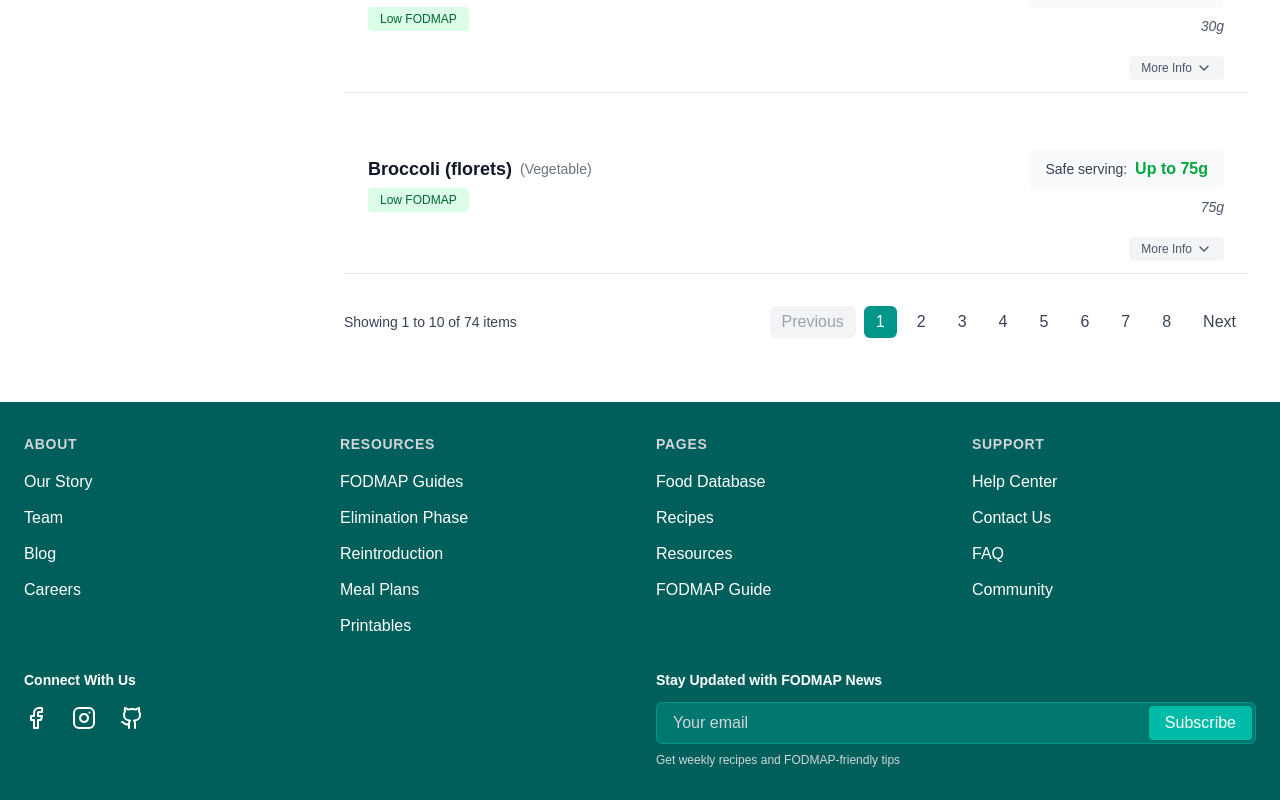
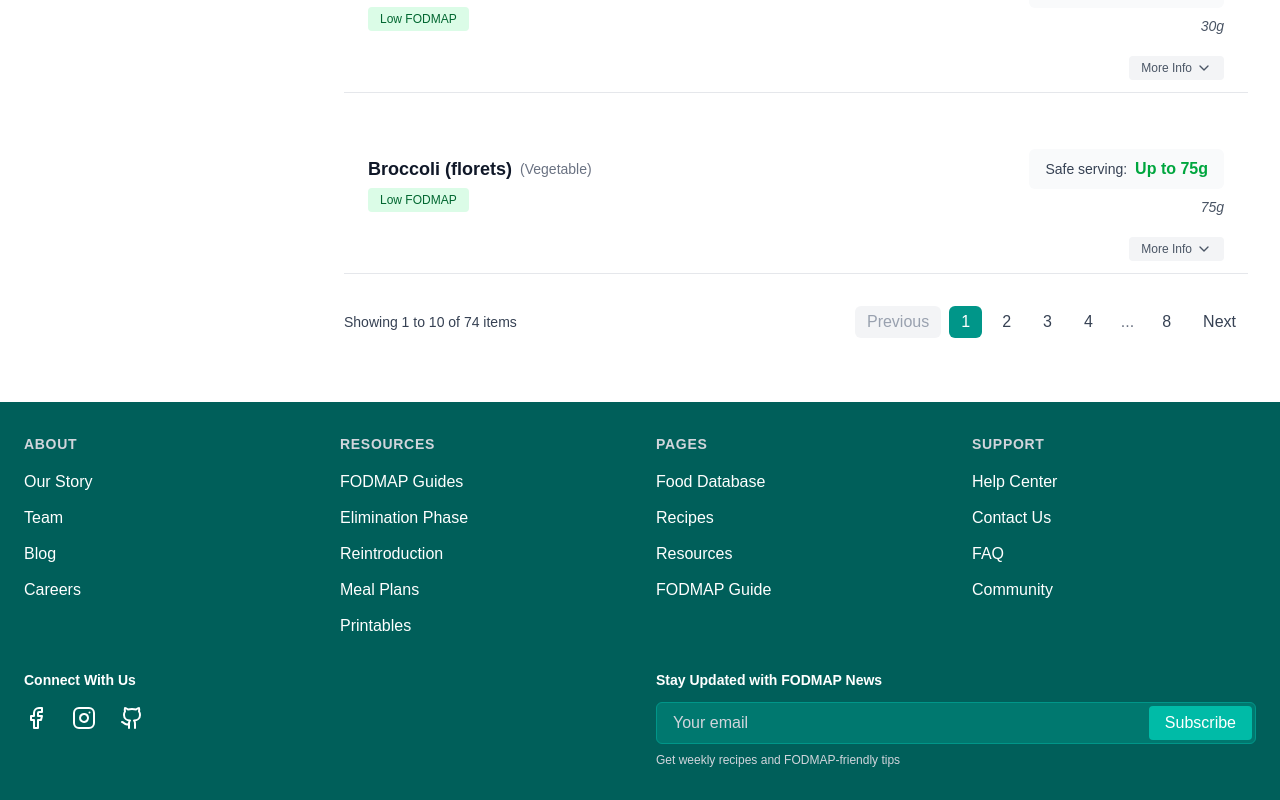
Before and after one commit to zarhaselene/fodmap-recipe, a Next.js app: page /food-database in a window 1280 px wide. Shown: the part 2184-2984 px from the top of the page. Built offline with nearby package versions, Linux system fonts and the light colour scheme.

Commit message:
Enhance Pagination component with intelligent page number rendering and improved layout

```diff
--- a/src/app/components/shared/Pagination.jsx
+++ b/src/app/components/shared/Pagination.jsx
@@ -1,4 +1,3 @@
-
 export default function Pagination({
   currentPage,
   setCurrentPage = null,
@@ -49,6 +48,43 @@ export default function Pagination({
         }
       : null;
 
+  // Intelligent page number rendering
+  const renderPageNumbers = () => {
+    // If total pages are 5 or less, show all
+    if (totalPages <= 5) return pageNumbers;
+
+    const pages = [];
+
+    // Always show first and last page
+    if (currentPage <= 3) {
+      // If current page is near the start
+      pages.push(1, 2, 3, 4, "...", totalPages);
+    } else if (currentPage >= totalPages - 2) {
+      // If current page is near the end
+      pages.push(
+        1,
+        "...",
+        totalPages - 3,
+        totalPages - 2,
+        totalPages - 1,
+        totalPages
+      );
+    } else {
+      // Current page is in the middle
+      pages.push(
+        1,
+        "...",
+        currentPage - 1,
+        currentPage,
+        currentPage + 1,
+        "...",
+        totalPages
+      );
+    }
+
+    return pages;
+  };
+
   return (
     <div className="flex flex-col items-center justify-between space-y-4 md:flex-row md:space-y-0">
       {showingInfo && (
@@ -59,7 +95,7 @@ export default function Pagination({
         </div>
       )}
 
-      <div className="flex space-x-2">
+      <div className="flex flex-wrap justify-center items-center space-x-2">
         <button
           className={`px-3 py-1 rounded-md ${
             currentPage === 1
@@ -72,7 +108,18 @@ export default function Pagination({
           Previous
         </button>
 
-        {pageNumbers.map((page) => (
+        {renderPageNumbers().map((page, index) => {
+          if (page === "...") {
+            return (
+              <span
+                key={`ellipsis-${index}`}
+                className="px-2 py-1 text-gray-500"
+              >
+                ...
+              </span>
+            );
+          }
+          return (
             <button
               key={page}
               className={`px-3 py-1 rounded-md ${
@@ -80,11 +127,12 @@ export default function Pagination({
                   ? "bg-teal-600 text-white"
                   : "bg-white text-gray-700 hover:bg-gray-50"
               }`}
-            onClick={() => handlePageChange(page)}
+              onClick={() => typeof page === "number" && handlePageChange(page)}
             >
               {page}
             </button>
-        ))}
+          );
+        })}
 
         <button
           className={`px-3 py-1 rounded-md ${
```
Lines whose indentation alone changed are shown as unchanged.
